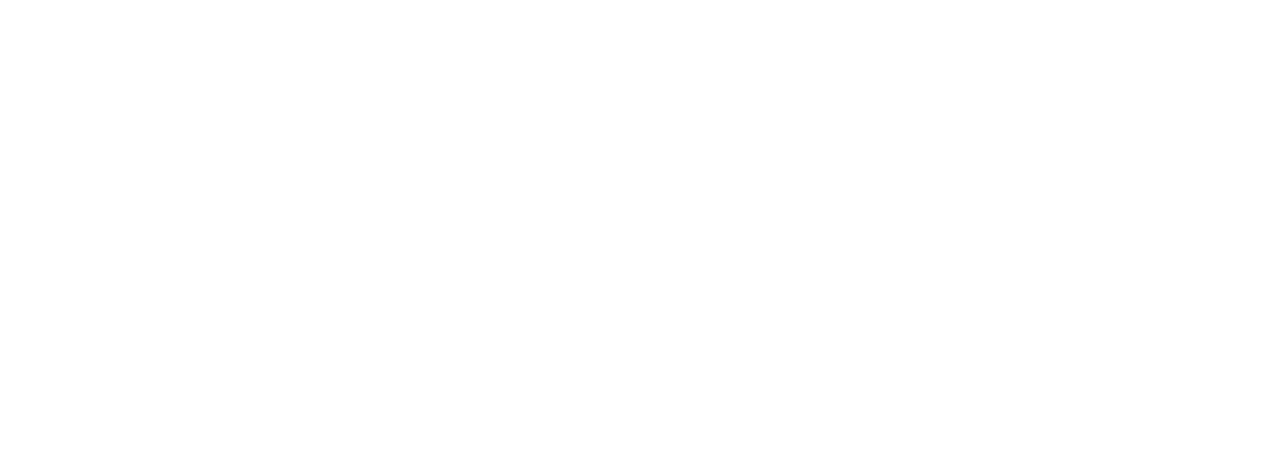
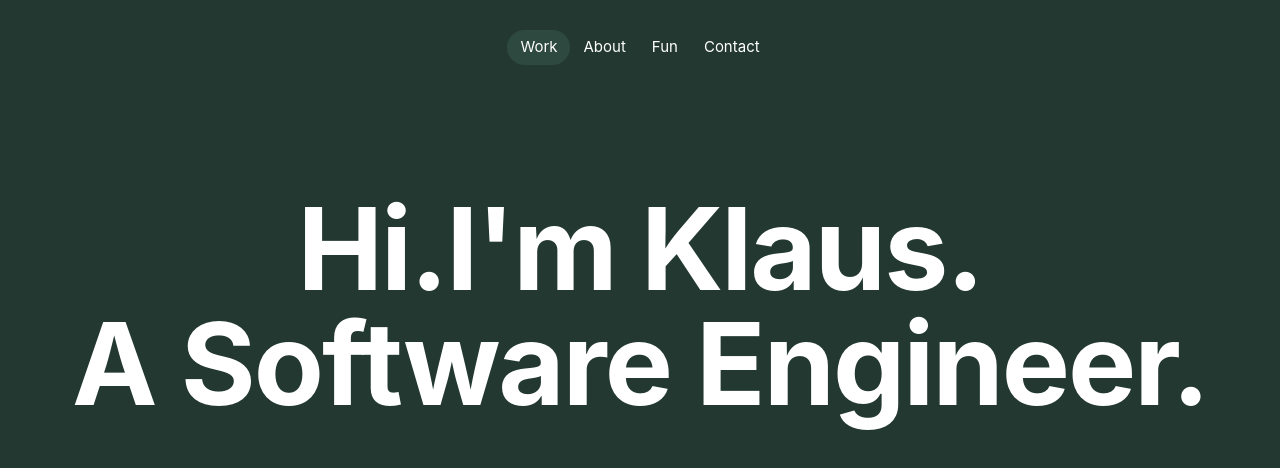
Before and after one commit to klaus-10/portfolio, a React (Create React App) app: page /work in a window 1280 px wide. Before the commit this address had no page. Shown: the top 468 px of the page. Built offline with nearby package versions, Linux system fonts and the light colour scheme.

Commit message:
Navbar + pages ok

```diff
--- a/src/App.css
+++ b/src/App.css
@@ -36,3 +36,14 @@
     transform: rotate(360deg);
   }
 }
+
+/* // general css  */
+h1,
+h2,
+h3,
+h4,
+h5,
+h6 {
+  font-family: var(--titleFont);
+  font-weight: 700;
+}
--- a/src/App.js
+++ b/src/App.js
@@ -2,13 +2,23 @@
 import { BrowserRouter as Router, Route, Routes } from "react-router-dom";
 import "./App.css";
 import Home from "./views/home/Home";
+import Fun from "./views/fun/Fun";
+import Contact from "./views/contact/Contact";
+import About from "./views/about/About";
+import Work from "./views/work/Work";
 
 function App() {
   return (
     <Router>
       <div className="App">
         <Routes>
-          <Route path="/" element={<Home />} />
+          <Route path="/" element={<Home />}>
+            <Route path="/fun" element={<Fun />} />
+            <Route path="/contact" element={<Contact />} />
+            <Route path="/home" element={<Home />} />
+            <Route path="/about" element={<About />} />
+            <Route path="/work" element={<Work />} />
+          </Route>
         </Routes>
       </div>
     </Router>
--- a/src/components/navbar/Navbar.css
+++ b/src/components/navbar/Navbar.css
@@ -7,13 +7,14 @@
   display: grid;
   place-items: center;
   background: transparent;
+  z-index: 11;
 }
 
 .navbar-content {
   position: relative;
   display: flex;
   background: transparent;
-  backdrop-filter: blur(0) saturate(1.7);
+  /* backdrop-filter: blur(0) saturate(0); */
   margin: 0;
   padding: 10px 14px;
   border-radius: 50px;
--- a/src/components/navbar/Navbar.js
+++ b/src/components/navbar/Navbar.js
@@ -1,8 +1,12 @@
 import React, { useEffect, useId, useState } from "react";
+import { useNavigate } from "react-router-dom";
 import list from "./Navbar.json";
 import "./Navbar.css";
 
 export default function Navbar() {
+  // navigate
+  let navigate = useNavigate();
+
   // lista item del menu
   const [navList, setNavList] = React.useState(list.navbar);
 
@@ -23,8 +27,8 @@
         document.getElementById("navbar-content").classList.add("glass");
         document.getElementById("navbar-content").classList.add("blur");
       } else {
-        document.getElementById("navbar-content").style.background =
-          "var(--color-green800)";
+        // document.getElementById("navbar-content").style.background =
+        //   "var(--color-green800)";
         document.getElementById("navbar-content").style.backdropFilter =
           "blur(0)";
         document.getElementById("navbar-content").classList.remove("glass");
@@ -49,7 +53,7 @@
     }
 
     // 3. Move dot to current item position
-    dot.style.left = pos == 0 ? "calc(var(--20px) - 6px)" : length + 14 + "px";
+    dot.style.left = pos === 0 ? "calc(var(--20px) - 6px)" : length + 14 + "px";
     dot.style.width = links[pos].offsetWidth + "px";
   };
 
@@ -67,10 +71,11 @@
             onClick={() => {
               setNumber(pos);
               handleSelected(pos);
+              navigate(item.link);
             }}
             className="pageLink"
           >
-            <a href="#">{item}</a>
+            <a href="#">{item.text}</a>
           </div>
         ))}
         <span className="dot" id="dot"></span>
--- a/src/components/navbar/Navbar.json
+++ b/src/components/navbar/Navbar.json
@@ -1,3 +1,24 @@
 {
-  "navbar": ["Work", "About", "Fun", "Contact"]
+  "navbar": [
+    {
+      "text": "Work",
+      "link": "/work",
+      "icon": "work"
+    },
+    {
+      "text": "About",
+      "link": "/about",
+      "icon": "about"
+    },
+    {
+      "text": "Fun",
+      "link": "/fun",
+      "icon": "fun"
+    },
+    {
+      "text": "Contact",
+      "link": "/contact",
+      "icon": "contact"
+    }
+  ]
 }
--- a/src/index.css
+++ b/src/index.css
@@ -1,5 +1,11 @@
+* {
+  margin: 0;
+  padding: 0;
+}
+
 body {
   margin: 0;
+  padding: 0;
   font-family: -apple-system, BlinkMacSystemFont, "Segoe UI", "Roboto", "Oxygen",
     "Ubuntu", "Cantarell", "Fira Sans", "Droid Sans", "Helvetica Neue",
     sans-serif;
--- a/src/views/work/Work.css
+++ b/src/views/work/Work.css
@@ -0,0 +1,17 @@
+.work {
+  position: relative;
+  z-index: 10;
+}
+
+.work-title {
+  padding: 12rem 0 3rem;
+  position: relative;
+}
+
+.work-title h1 {
+  text-align: center;
+  font-size: var(--font-h1);
+  line-height: 100%;
+  letter-spacing: -2px;
+  color: white;
+}
--- a/src/views/work/Work.js
+++ b/src/views/work/Work.js
@@ -5,7 +5,10 @@
 export default function Home() {
   return (
     <div className="work">
-      <h1>Work</h1>
+      <div className="work-title">
+        <h1>Hi.I'm Klaus.</h1>
+        <h1>A Software Engineer.</h1>
+      </div>
     </div>
   );
 }
```
